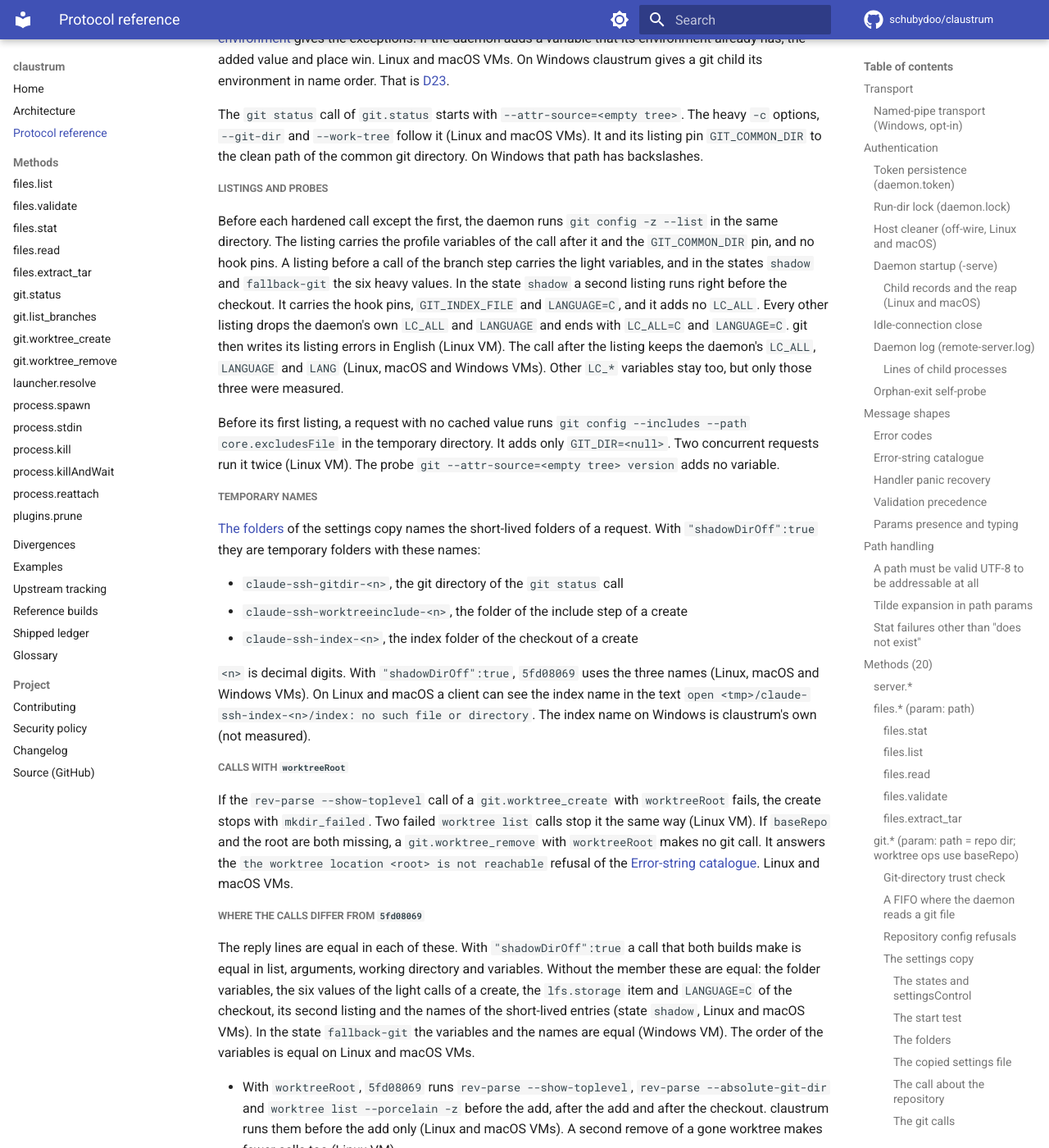
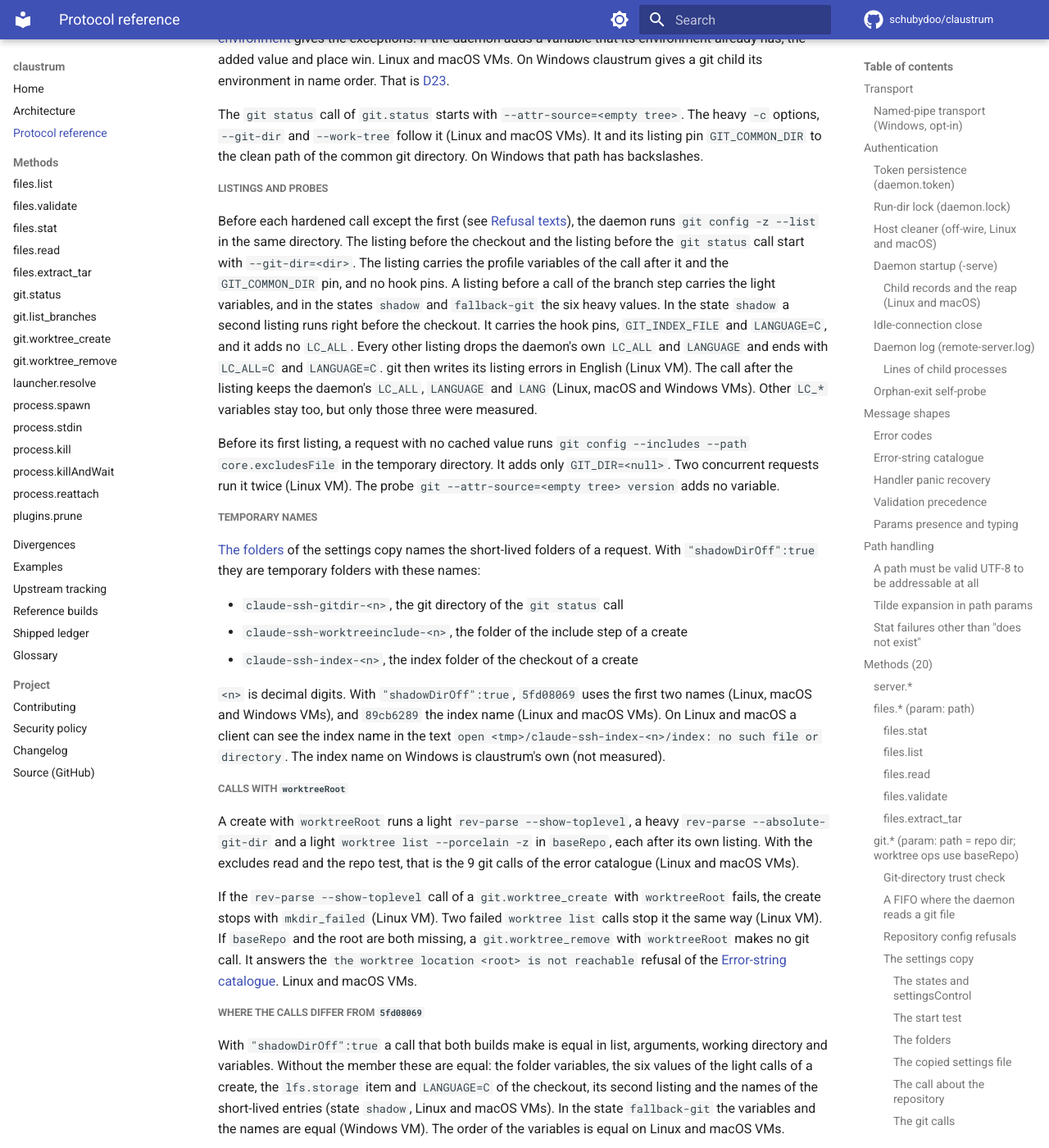
Before and after one commit to schubydoo/claustrum, an MkDocs documentation site: the page built from docs/PROTOCOL.md, in a window 1280 px wide and 1400 px high, scrolled down 70159 px. Shown: the whole window at 82% size. Built offline with MkDocs 1.6.1 and Material for MkDocs 9.7.7, drawn with Linux system fonts in a browser that asks for light colours; comment, search, counter and statistics services are not loaded; some of the changed text lies outside the part shown.

Commit message:
docs: fix the review findings of the hardened calls cut
Co-Authored-By: Claude Opus 5.5 <noreply@anthropic.com>

```diff
--- a/docs/PROTOCOL.md
+++ b/docs/PROTOCOL.md
@@ -2552,7 +2552,7 @@ A hardened call uses the heavy profile or the light profile:
 | Profile | `-c` items | Variables, in this order | Calls |
 |---|---|---|---|
 | heavy | 28 | `GIT_NO_LAZY_FETCH=1`, `GIT_NO_REPLACE_OBJECTS=1`, `GIT_GRAFT_FILE=<null>`, `GIT_ALLOW_PROTOCOL=denied_by_claude_ssh`, an empty `GIT_ASKPASS`, `GIT_TERMINAL_PROMPT=0` | `git.info`, `git.list_branches` and `git.status`. Each `rev-parse --absolute-git-dir`, and the `--git-dir=<dir> --work-tree=<dir> rev-parse --show-toplevel` call. The hooks refusal check of `git.info`, `git.list_branches`, `git.status` and `git.worktree_remove` |
-| light | 20 | `GIT_ALLOW_PROTOCOL=https:ssh`, `GIT_TERMINAL_PROMPT=0`, `GIT_NO_REPLACE_OBJECTS=1`, `GIT_GRAFT_FILE=<null>` | the other hardened calls, mostly those of `git.worktree_create`. The hooks refusal check of a create, and of a remove with `worktreeRoot` (Linux VM) |
+| light | 20 | `GIT_ALLOW_PROTOCOL=https:ssh`, `GIT_TERMINAL_PROMPT=0`, `GIT_NO_REPLACE_OBJECTS=1`, `GIT_GRAFT_FILE=<null>` | the other hardened calls, mostly those of `git.worktree_create`. The hooks refusal check of a create, and of a remove with `worktreeRoot` (the remove on a Linux VM) |
 
 - The daemon's own `GIT_ALLOW_PROTOCOL` changes the first light value (see
   [The daemon's own git environment](#the-daemons-own-git-environment)).
@@ -2676,8 +2676,9 @@ directory. On Windows that path has backslashes.
 
 ##### Listings and probes
 
-Before each hardened call except the first, the daemon runs `git config -z --list`
-in the same directory. The listing carries the profile variables of the call after
+Before each hardened call except the first (see [Refusal texts](#refusal-texts)),
+the daemon runs `git config -z --list` in the same directory. The listing before the
+checkout and the listing before the `git status` call start with `--git-dir=<dir>`. The listing carries the profile variables of the call after
 it and the `GIT_COMMON_DIR` pin, and no hook pins. A listing before a call of the
 branch step carries the light variables, and in the states `shadow` and
 `fallback-git` the six heavy values. In the state `shadow` a second listing runs right before the checkout. It
@@ -2702,15 +2703,21 @@ request. With `"shadowDirOff":true` they are temporary folders with these names:
 - `claude-ssh-worktreeinclude-<n>`, the folder of the include step of a create
 - `claude-ssh-index-<n>`, the index folder of the checkout of a create
 
-`<n>` is decimal digits. With `"shadowDirOff":true`, `5fd08069` uses the three names
-(Linux, macOS and Windows VMs). On Linux and macOS a client can see the index name
+`<n>` is decimal digits. With `"shadowDirOff":true`, `5fd08069` uses the first two
+names (Linux, macOS and Windows VMs), and `89cb6289` the index name (Linux and
+macOS VMs). On Linux and macOS a client can see the index name
 in the text `open <tmp>/claude-ssh-index-<n>/index: no such file or directory`. The
 index name on Windows is claustrum's own (not measured).
 
 ##### Calls with `worktreeRoot`
 
+A create with `worktreeRoot` runs a light `rev-parse --show-toplevel`, a heavy
+`rev-parse --absolute-git-dir` and a light `worktree list --porcelain -z` in
+`baseRepo`, each after its own listing. With the excludes read and the repo test,
+that is the 9 git calls of the error catalogue (Linux and macOS VMs).
+
 If the `rev-parse --show-toplevel` call of a `git.worktree_create` with
-`worktreeRoot` fails, the create stops with `mkdir_failed`. Two failed `worktree
+`worktreeRoot` fails, the create stops with `mkdir_failed` (Linux VM). Two failed `worktree
 list` calls stop it the same way (Linux VM). If `baseRepo` and the root are both missing, a
 `git.worktree_remove` with `worktreeRoot` makes no git call. It answers the `the
 worktree location <root> is not reachable` refusal of the
@@ -2718,7 +2725,7 @@ worktree location <root> is not reachable` refusal of the
 
 ##### Where the calls differ from `5fd08069`
 
-The reply lines are equal in each of these. With `"shadowDirOff":true` a call that
+With `"shadowDirOff":true` a call that
 both builds make is equal in list, arguments, working directory and variables.
 Without the member these are equal: the folder variables, the six values of the
 light calls of a create, the `lfs.storage` item and `LANGUAGE=C` of the checkout,
@@ -2736,6 +2743,8 @@ variables is equal on Linux and macOS VMs.
   before the `-b` add, and `5fd08069` none.
 - With a git filter or git-lfs, the read-tree of claustrum can carry filter items
   before its list.
+
+The reply lines are equal in each difference above.
 
 #### The daemon's own git environment
 
```
Also changed, not shown: docs/UPSTREAM-TRACKING.md (+4 -2 lines).
